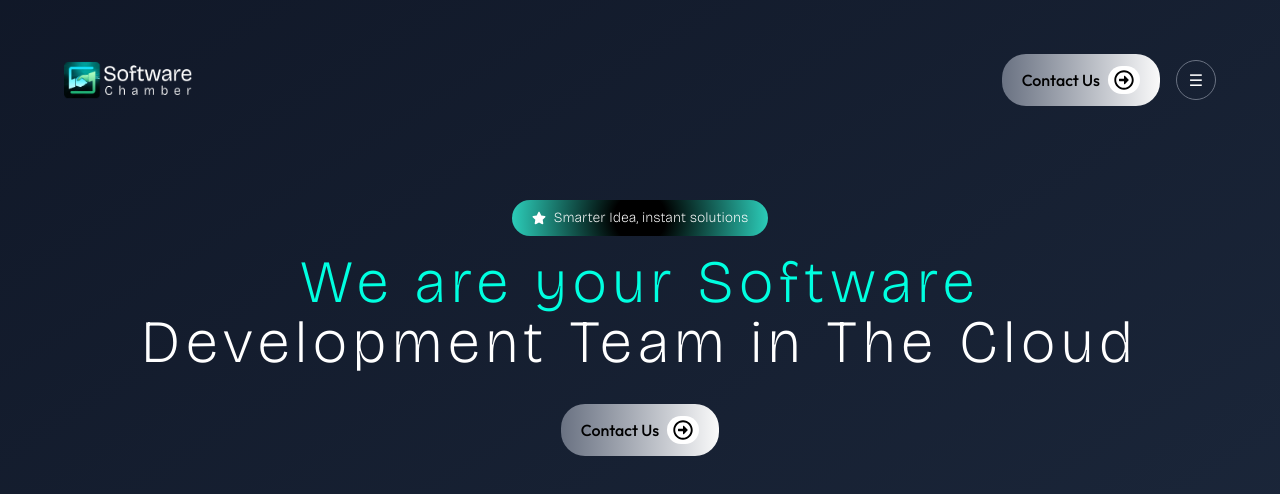
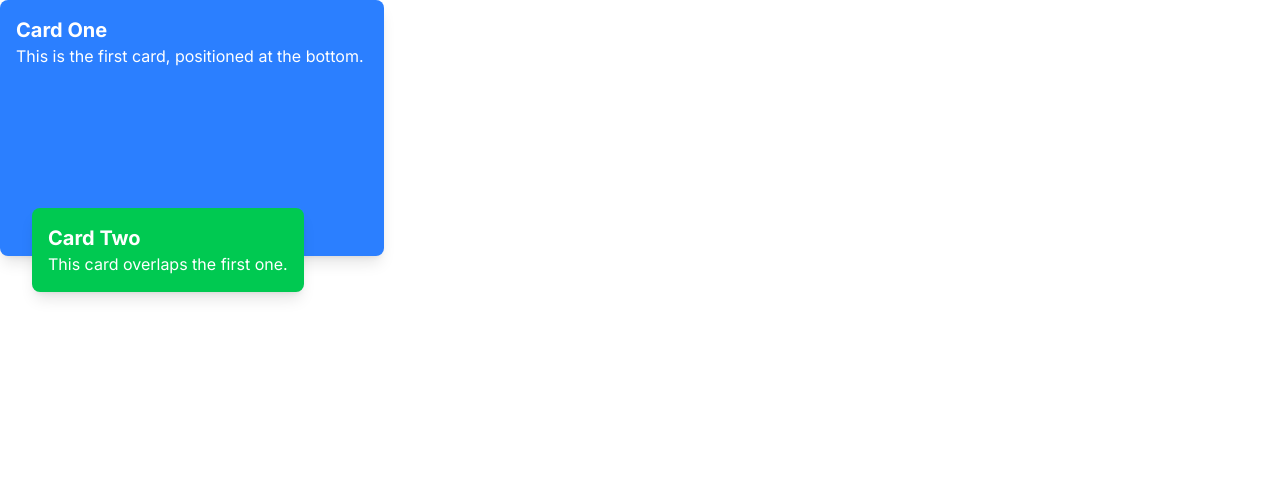
Before and after one commit to umme-Tahazzee/software-chamber, a Next.js app: page / in a window 1280 px wide. Shown: the top 494 px of the page. Built offline with nearby package versions, Linux system fonts and the light colour scheme.

Commit message:
hero banner and card

```diff
--- /dev/null
+++ b/src/Components/CardSection.jsx
@@ -0,0 +1,49 @@
+
+
+const CardSection = () => {
+ return (
+  <div className="p-4">
+ {/* <!-- Your Top Card --> */}
+  <div class="relative z-10 bg-[#7DFDE31A] flex flex-col md:flex-row items-center
+              w-full max-w-2xl mx-auto mt-4 rounded-2xl p-4 backdrop-blur-md shadow-2xl">
+    {/* <!-- Image section --> */}
+    <div class="w-full md:w-1/2 p-4 md:p-6">
+      <img
+        src="images/card.png"
+        alt="card"
+        class="w-full h-auto object-contain"
+      />
+    </div>
+    {/* <!-- Text section --> */}
+    <div class="w-full md:w-1/2 flex flex-col justify-center h-full px-4 md:px-6 py-4">
+      <div class="text-start">
+        <h3 class="text-white text-lg md:text-xl font-semibold mb-2">
+          Software Service <br /> Solutions
+        </h3>
+        <p class="text-gray-400 text-sm md:text-base leading-relaxed mb-5 max-w-[260px]">
+          Plan, track, and <br /> manage projects with <br /> precision tools.
+        </p>
+      </div>
+      <button class="bg-[#20242C] hover:bg-[#2A2F3A] transition-colors px-5 py-2
+                     rounded-full text-sm font-semibold text-white shadow w-fit mx-auto md:mx-0">
+        Discover
+      </button>
+    </div>
+  </div>
+  {/* <!-- Background Cards --> */}
+  <div class="absolute  left-0 w-full h-full flex items-center justify-center ">
+    {/* <!-- Card Back 1 --> */}
+    <div class="w-full max-w-2xl mx-auto bg-red-700
+    rounded-2xl shadow-xl transform rotate-6 translate-x-8 mt-30"></div>
+    {/* <!-- Card Back 2 --> */}
+    {/* <div class="w-full max-w-2xl mx-auto bg-gray-600 opacity-40 rounded-2xl shadow-xl transform -rotate-6 -translate-x-8 absolute"></div> */}
+  </div>
+</div>
+
+
+
+ );
+
+}
+
+export default CardSection
--- a/src/Components/Gradient-btn.jsx
+++ b/src/Components/Gradient-btn.jsx
@@ -2,7 +2,8 @@ import { FaRegArrowAltCircleRight } from "react-icons/fa";
 
 export default function GradientButton({ children, onClick, className }) {
   return (
-       <button className="flex gap-2 items-center font-outfit bg-gradient-to-r
+    <>
+     <button className="flex gap-2 items-center font-outfit bg-gradient-to-r
          from-gray-500 to-zinc-50 text-black px-5 py-3 rounded-3xl
           hover:scale-105 transition">
           <span>Contact Us</span>
@@ -12,5 +13,7 @@ export default function GradientButton({ children, onClick, className }) {
           <FaRegArrowAltCircleRight className="size-5 items-center text-black " />
           </div>
         </button>
+    </>
+
   );
 }
--- a/src/Components/Hero.jsx
+++ b/src/Components/Hero.jsx
@@ -1,4 +1,5 @@
 
+import CardSection from './CardSection';
 import GradientButton from './Gradient-btn';
 import Navbar from './Navbar'
 import { FaStar } from "react-icons/fa";
@@ -32,6 +33,10 @@ const Hero = () => {
         <button className="mt-8">
          <GradientButton/>
         </button>
+
+        {/* card section  */}
+        <CardSection/>
+
       </section>
     </div>
   )
--- a/src/app/page.js
+++ b/src/app/page.js
@@ -5,7 +5,24 @@ import Hero from './../Components/Hero';
 export default function Home() {
   return (
       <main >
-         <Hero/>
+         {/* <Hero/> */}
+         <div class="relative w-96 h-64">
+  {/* <!-- Card 1 (Bottom) --> */}
+  <div class="absolute inset-0 bg-blue-500 rounded-lg shadow-lg z-10">
+    <div class="p-4 text-white">
+      <h3 class="text-xl font-bold">Card One</h3>
+      <p>This is the first card, positioned at the bottom.</p>
+    </div>
+  </div>
+
+  {/* <!-- Card 2 (Top, overlapping) --> */}
+  <div class="absolute top-52 left-8 bg-green-500 rounded-lg shadow-lg z-20">
+    <div class="p-4 text-white">
+      <h3 class="text-xl font-bold">Card Two</h3>
+      <p>This card overlaps the first one.</p>
+    </div>
+  </div>
+</div>
       </main>
   );
 }
```
Also changed, not shown: public/images/card.png (added).
